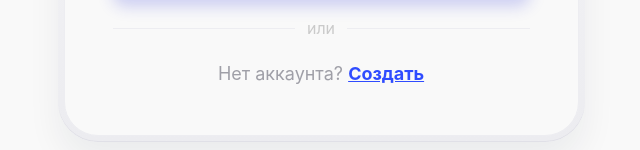
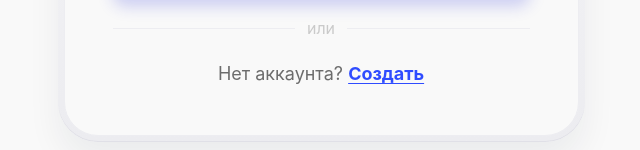
Before and after one commit to WilliardT/aiti-guru-mvp, a React (Vite) app: page /login in a window 1280 px wide. Shown: the part 654-804 px from the top of the page, without its empty margins (319-959 px from the left). Built offline with nearby package versions, Linux system fonts and the light colour scheme.

Commit message:
text-underline-offset

```diff
--- a/src/modules/AuthModule/components/AuthForm/AuthForm.module.scss
+++ b/src/modules/AuthModule/components/AuthForm/AuthForm.module.scss
@@ -292,7 +292,7 @@
 
 .footer {
   text-align: center;
-  color: #9f9fa7;
+  color: #6C6C6C;
   font-size: 18px;
 }
 
@@ -300,6 +300,8 @@
   color: #2f4cff;
   font-weight: 700;
   text-decoration: underline;
+  text-decoration-skip-ink: none;
+  text-underline-offset: 3px;
   cursor: pointer;
 }
 
```
